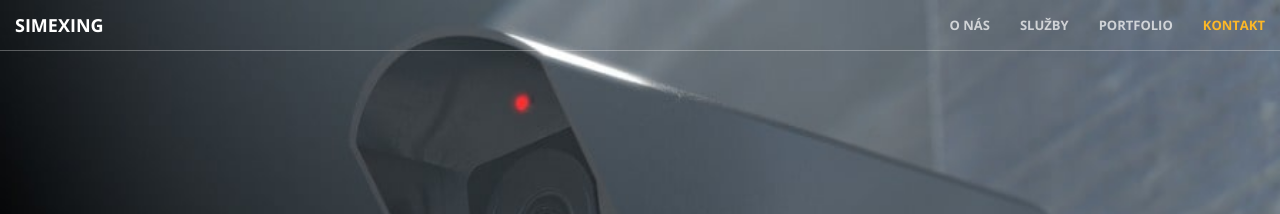
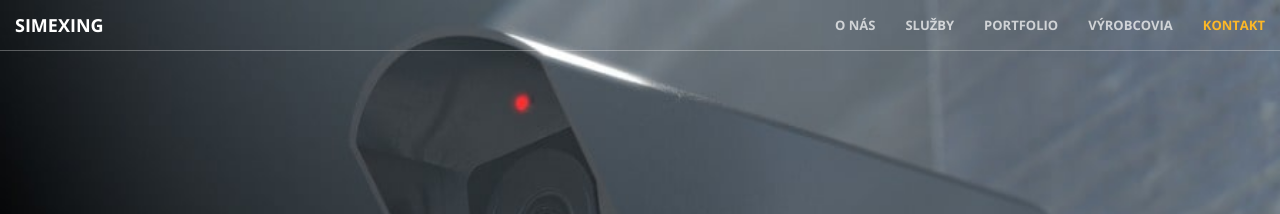
Before and after one commit to stesi13/simexing, a Jekyll site: the page built from index.html, in a window 1280 px wide. Shown: the top 214 px of the page. Built offline with Jekyll 4.4.1, drawn with Linux system fonts in a browser that asks for light colours.

Commit message:
Update nav.html

```diff
--- a/_includes/nav.html
+++ b/_includes/nav.html
@@ -24,6 +24,9 @@
                     <a class="page-scroll" href="#portfolio">Portfolio</a>
                 </li>
                 <li>
+                    <a class="page-scroll" href="#producers">Výrobcovia</a>
+                </li>
+                <li>
                     <a class="page-scroll" href="#contact">Kontakt</a>
                 </li>
             </ul>
```
